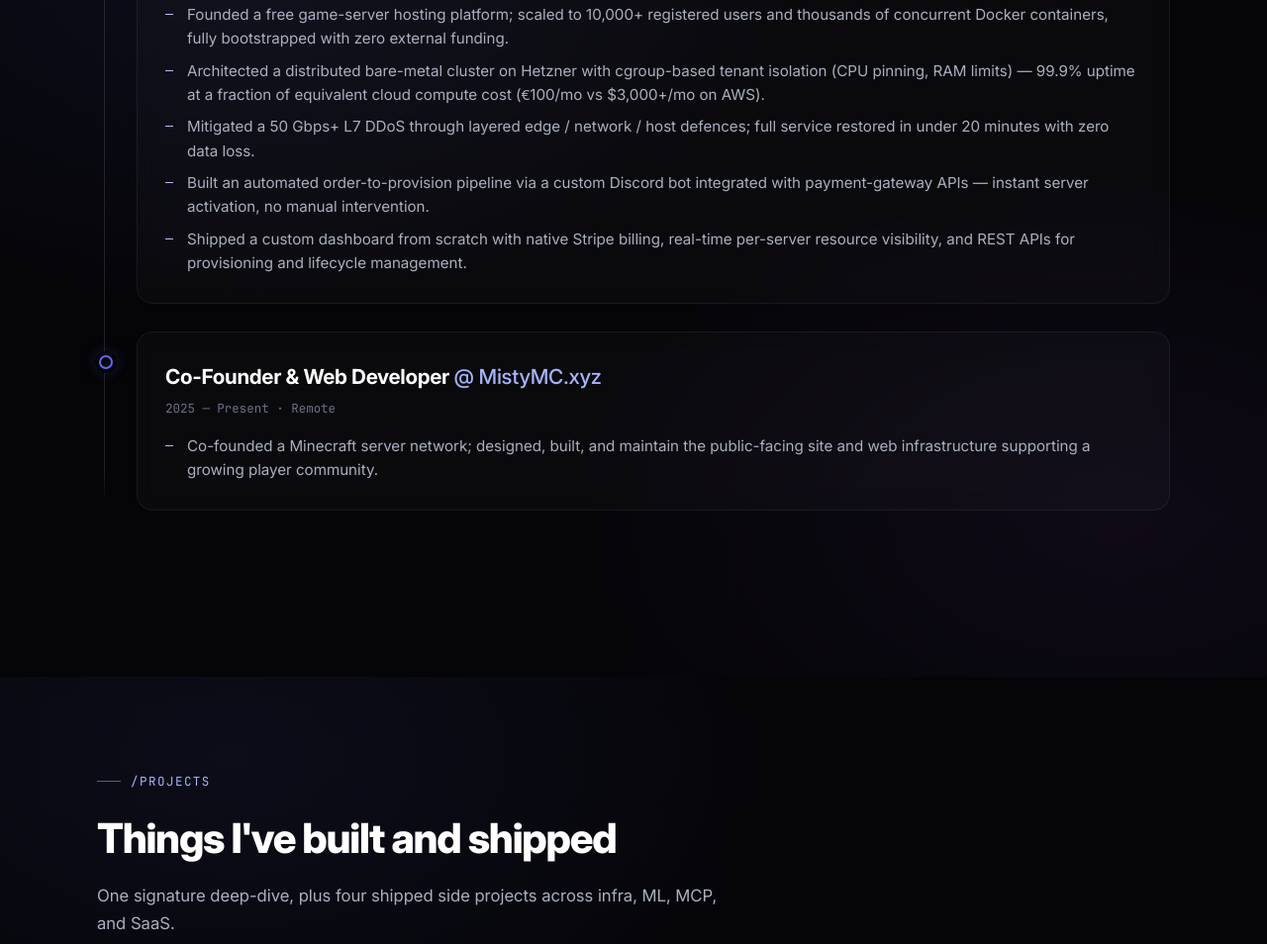
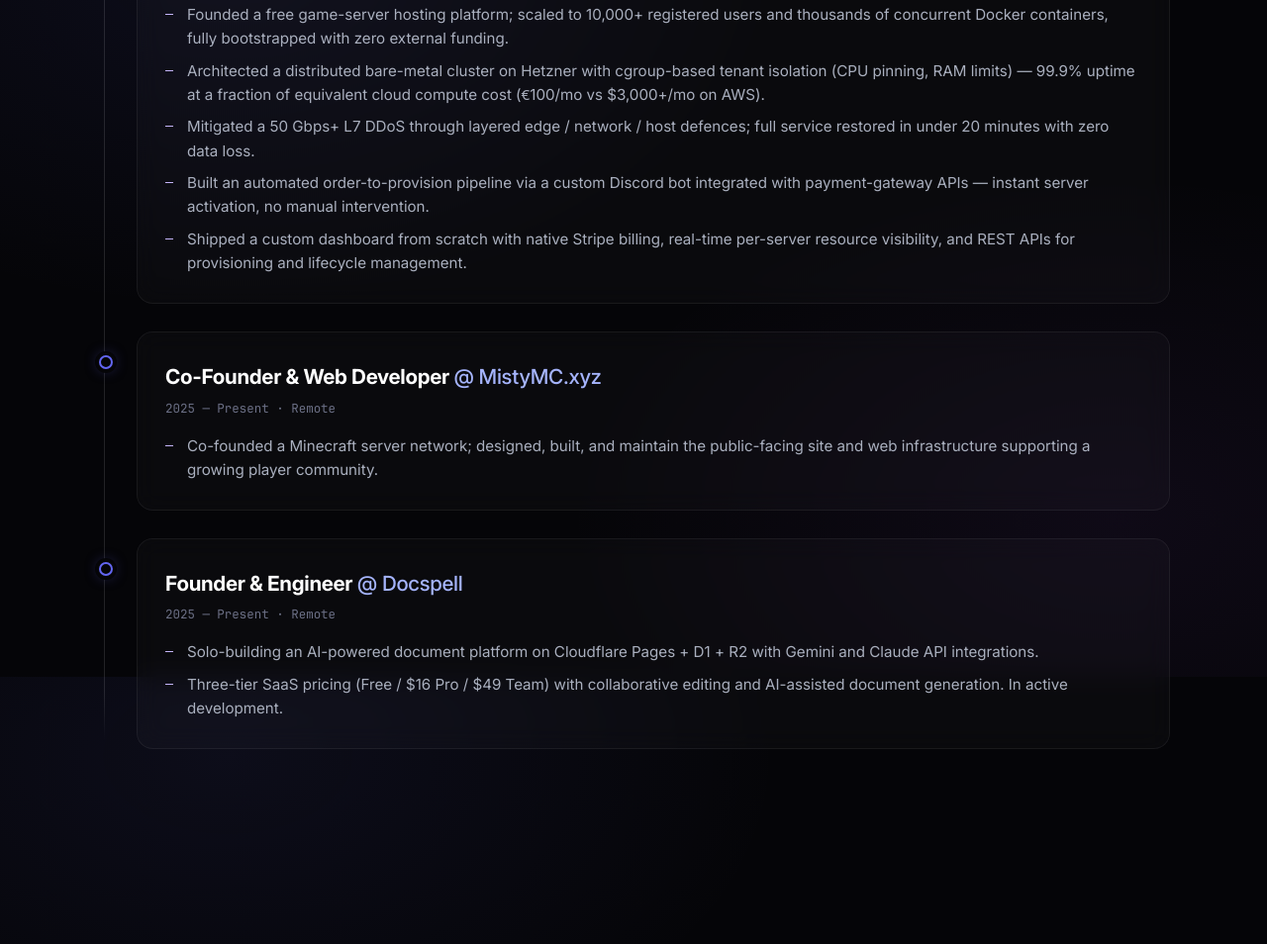
Before and after one commit to Vamp6969/Portfolio, an Astro site: page / in a window 1280 px wide. Shown: the part 1716-2670 px from the top of the page at 99% size. Built offline with nearby package versions, Linux system fonts and the light colour scheme; Astro itself is replaced by a stand-in of ours.

Commit message:
Add Docspell to the experience timeline after MistyMC
Founder & Engineer · 2025 — Present · solo-building the AI-powered doc
platform on Cloudflare Pages + D1 + R2 with Gemini/Claude. Three-tier
SaaS (Free / $16 Pro / $49 Team), in active development.

```diff
--- a/src/pages/index.astro
+++ b/src/pages/index.astro
@@ -33,6 +33,17 @@ const experience = [
     location: 'Remote',
     bullets: [
       'Co-founded a Minecraft server network; designed, built, and maintain the public-facing site and web infrastructure supporting a growing player community.',
+    ],
+  },
+  {
+    role: 'Founder & Engineer',
+    org: 'Docspell',
+    link: 'https://docspell.dev',
+    period: '2025 — Present',
+    location: 'Remote',
+    bullets: [
+      'Solo-building an AI-powered document platform on Cloudflare Pages + D1 + R2 with Gemini and Claude API integrations.',
+      'Three-tier SaaS pricing (Free / $16 Pro / $49 Team) with collaborative editing and AI-assisted document generation. In active development.',
     ],
   },
 ];
```
